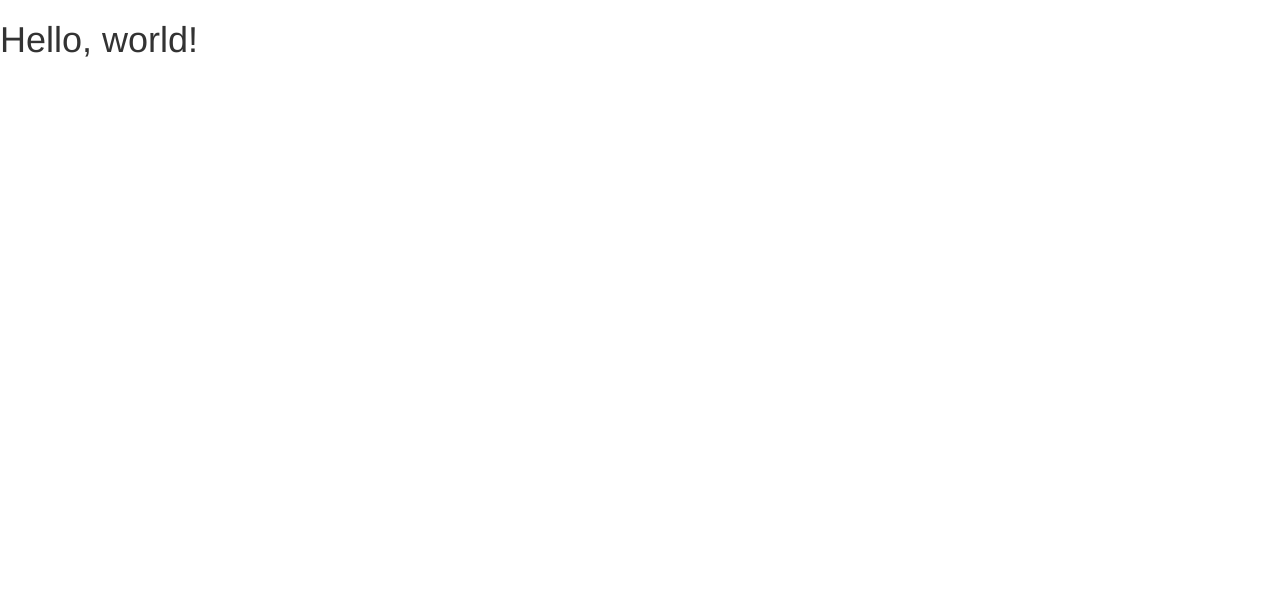
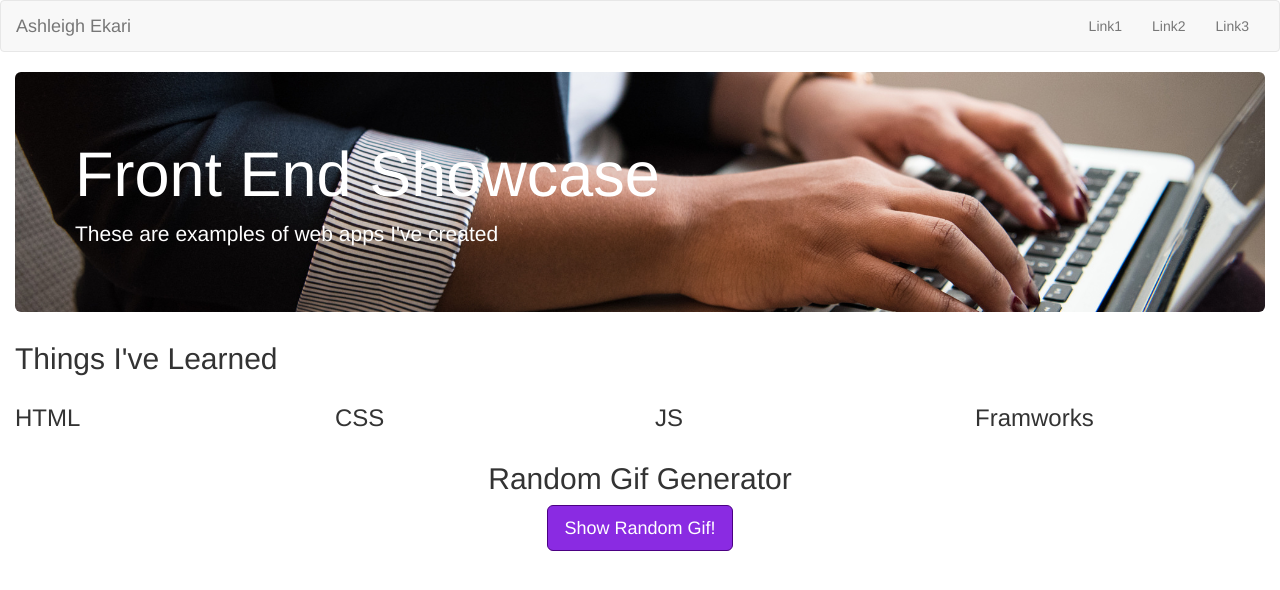
Before and after one commit to aekari/Random-Gif-Generator, a plain HTML site: page index.html in a window 1280 px wide. Drawn offline with Linux system fonts and the light colour scheme.

Commit message:
first commit

```diff
--- a/css/style.css
+++ b/css/style.css
@@ -0,0 +1,30 @@
+.btn-primary {
+	background-color:#8A2BE2;
+	border-color:#4B0082;
+}
+
+.btn-primary:hover {
+	background-color:#4B0082;
+	border-color:#4B0082;
+}
+
+.btn-primary:visited {
+	background-color:#4B0082;
+	border-color:#4B0082;
+}
+
+.btn-primary:focus:active {
+	background-color:#9370DB;
+	border-color:#4B0082;
+}
+
+.mainjumbotron {
+	background-image:url(../images/jumboheaderbg.jpg);
+	background-position:center;
+	background-size:cover;
+	color:#fff;
+}
+
+.img-output{
+	max-width: 300px;
+}
--- a/index.html
+++ b/index.html
@@ -19,7 +19,66 @@
       <![endif]-->
   </head>
   <body>
-    <h1>Hello, world!</h1>
+    <nav class="navbar navbar-default">
+    <div class="container-fluid">
+      <!-- Brand and toggle get grouped for better mobile display -->
+      <div class="navbar-header">
+        <button type="button" class="navbar-toggle collapsed" data-toggle="collapse" data-target="#top-nav" aria-expanded="false">
+          <span class="sr-only">Toggle navigation</span>
+          <span class="icon-bar"></span>
+          <span class="icon-bar"></span>
+          <span class="icon-bar"></span>
+        </button>
+        <a class="navbar-brand" href="#">Ashleigh Ekari</a>
+      </div>
+      <!-- Collect the nav links, forms, and other content for toggling -->
+      <div class="collapse navbar-collapse" id="top-nav">
+
+        <ul class="nav navbar-nav navbar-right">
+          <li><a href="#">Link1</a></li>
+          <li><a href="#">Link2</a></li>
+          <li><a href="#">Link3</a></li>
+        </ul>
+      </div> <!-- /.navbar-collapse-->
+  </div> <!-- /.container-fluid-->
+  </nav>
+
+  <div class="container-fluid">
+      <div class="jumbotron mainjumbotron">
+        <h1 id="main-header">Front End Showcase</h1>
+        <!--
+        <button type="button" class="btn btn-primary btn-lg">Primary</button>
+        -->
+        <p>These are examples of web apps I've created</p>
+    </div> <!-- /.jumbotron-->
+
+    <h2>Things I've Learned</h2>
+
+    <div class="row">
+        <div class="col-lg-3 col-md-6 col-sm-12">
+          <h3>HTML</h3>
+        </div><!-- /.col -->
+        <div class="col-lg-3 col-md-6 col-sm-12">
+          <h3>CSS</h3>
+        </div><!-- /.col -->
+        <div class="col-lg-3 col-md-6 col-sm-12">
+          <h3>JS</h3>
+        </div><!-- /.col -->
+        <div class="col-lg-3 col-md-6 col-sm-12">
+          <h3>Framworks</h3>
+        </div><!-- /.col -->
+    </div><!-- /.row -->
+
+    <div class="container-fluid text-center">
+      <h2>Random Gif Generator</h2>
+      <button type="button" class="btn btn-primary btn-lg" id="random-gif-btn">Show Random Gif!</button>
+
+      <br>
+      <br>
+
+      <div id="random-gif-container" class= "img-output">
+      </div><!-- /.container-->
+  </div><!-- /.container-->
 
     <!-- jQuery (necessary for Bootstrap's JavaScript plugins) -->
     <script src="js/jquery-3.2.1.min.js"></script>
--- a/js/script.js
+++ b/js/script.js
@@ -0,0 +1,11 @@
+/*
+var $mainHeader = $('#main-header');
+$mainHeader.html('hello');
+*/
+
+$('#random-gif-btn').click( function(){
+$.get( "http://api.giphy.com/v1/gifs/random?api_key=dc6zaTOxFJmzC&rating=pg-13", function( data ) {
+  	var img = '<img src=" ' + data.data.image_url + ' ">'
+  	$('#random-gif-container').html(img);
+  });
+});
```
Also changed, not shown: images/jumboheaderbg.jpg (added), 1 other file. Lines whose indentation alone changed are shown as unchanged.
